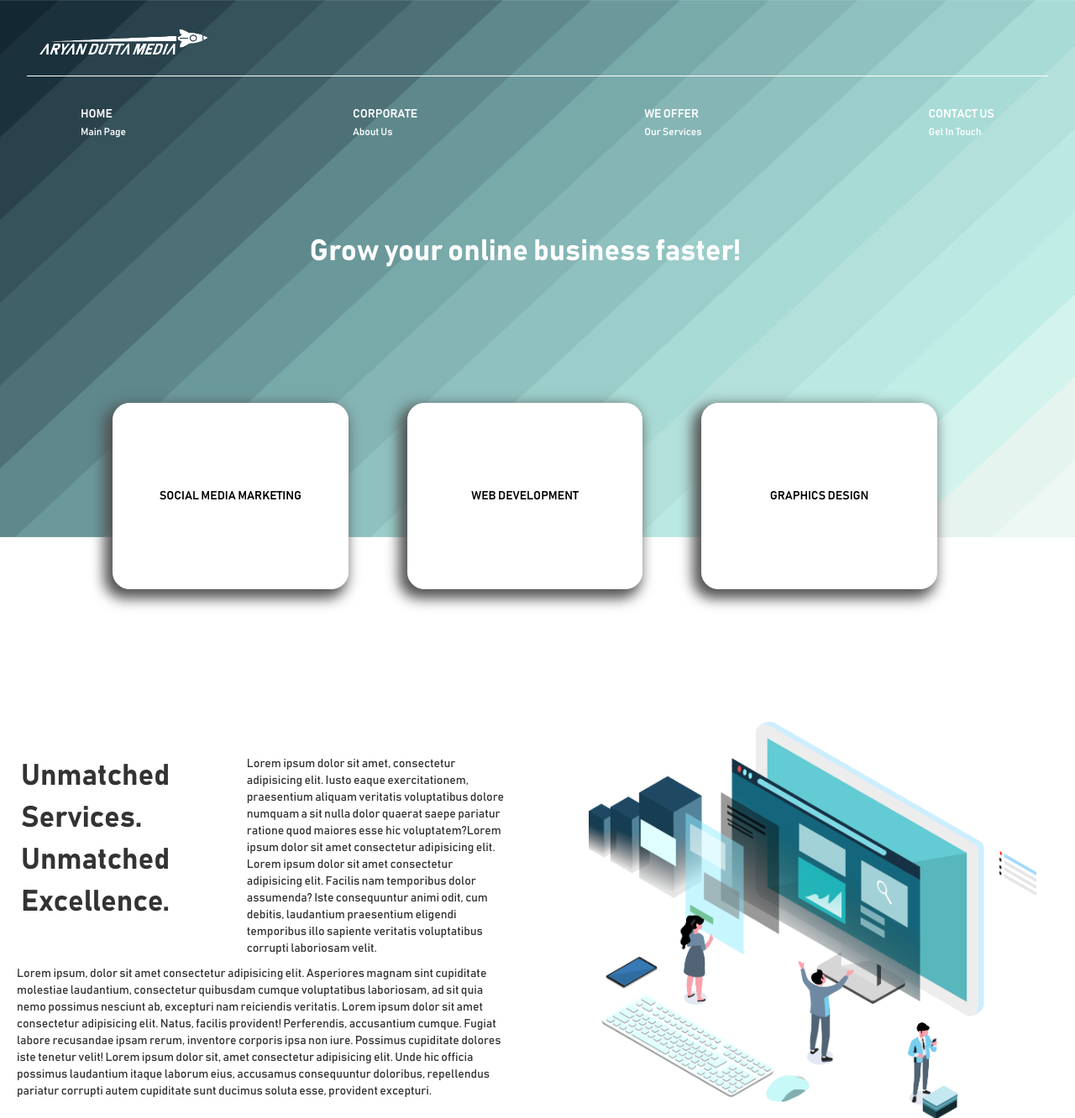
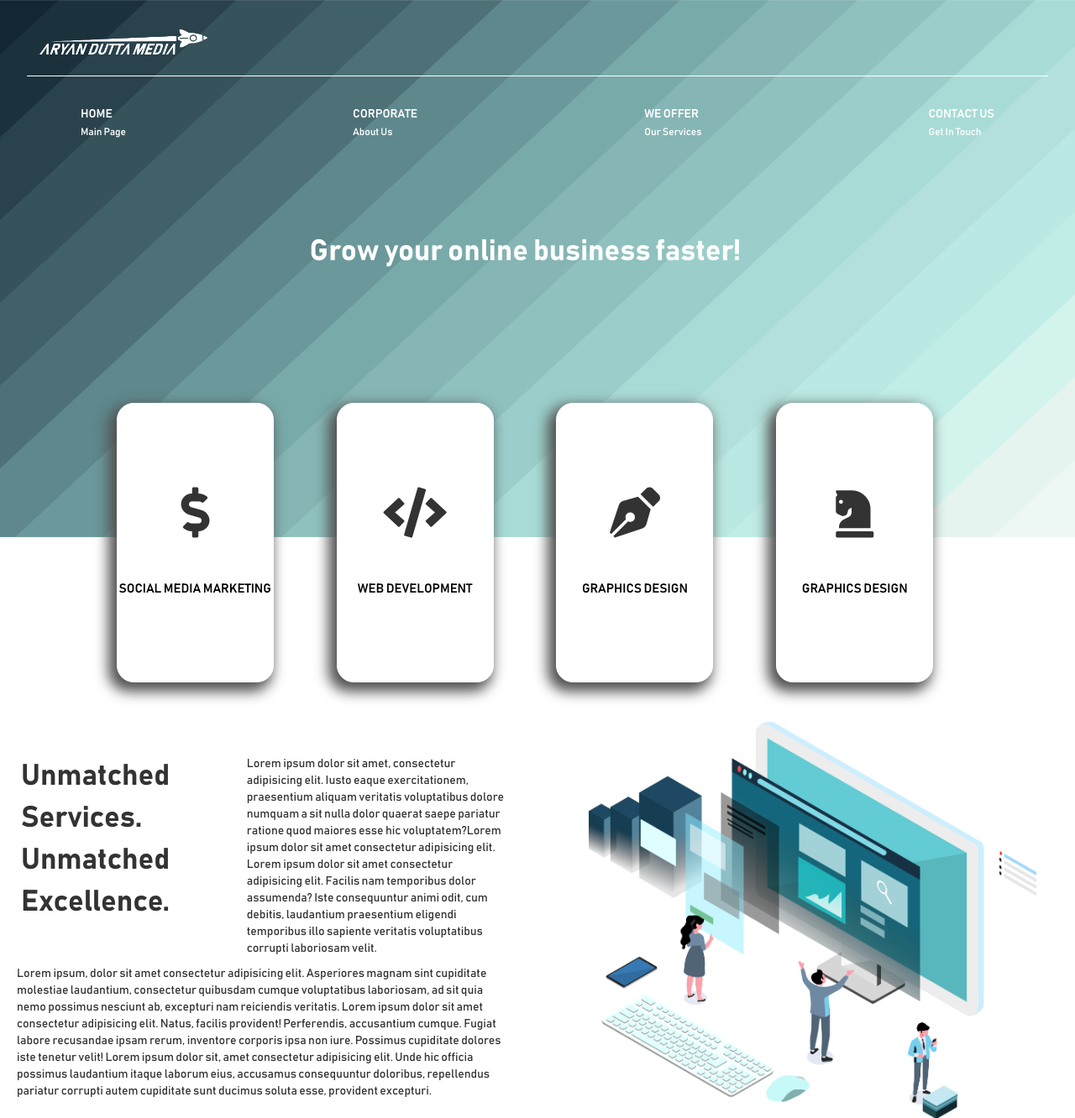
Before and after one commit to rittikdasgupta/office, a Django app: page / in a window 1280 px wide. Shown: the top 1332 px of the page at 84% size. Run offline with Django 3.2, Linux system fonts and the light colour scheme; some libraries are stand-ins or nearby versions.

Commit message:
Tablet Redisgned

```diff
--- a/main/static/css/index.css
+++ b/main/static/css/index.css
@@ -163,6 +163,7 @@ html {
 
 .card-wrapper {
   width: 100%;
+  height: 60%;
   position: absolute;
   top: 60vh;
 }
@@ -179,7 +180,25 @@ html {
       flex-wrap: wrap;
 }
 
+.card-wrapper .card-container #card1:hover {
+  transition: all .3s ease-in-out;
+  transform: scale(1.2);
+}
+.card-wrapper .card-container #card2:hover {
+  transition: all .3s ease-in-out;
+  transform: scale(1.2);
+}
+.card-wrapper .card-container #card3:hover {
+  transition: all .3s ease-in-out;
+  transform: scale(1.2);
+}
+.card-wrapper .card-container #card4:hover {
+  transition: all .3s ease-in-out;
+  transform: scale(1.2);
+}
+
 .card-wrapper .card-container .text {
+  height: 70%;
   background-color: white;
   padding: 100px 0px 100px 0px;
   border: 1px solid white;
@@ -189,12 +208,44 @@ html {
   text-align: center;
 }
 
+.card-wrapper .card-container .text #card-icon {
+font-size: 15px;
+justify-content: center;
+display: -webkit-box;
+display: -ms-flexbox;
+display: flex;
+-webkit-box-align: center;
+-ms-flex-align: center;
+align-items: center;
+font-weight: bold;
+padding-bottom: 50px;
+}
+
 .card-wrapper .card-container .text #card-text {
   color: black;
   font-family: bahnschrift;
   font-weight: 600;
-  font-size: 14;
+  font-size: 15px;
   width: 80px;
+  text-align: center;
+}
+.card-wrapper .card-container .text #right-arrow {
+display : none;
+}
+
+.card-wrapper .card-container .text:hover #right-arrow{
+font-size: 15px;
+justify-content: center;
+display: -webkit-box;
+display: -ms-flexbox;
+display: flex;
+-webkit-box-align: center;
+-ms-flex-align: center;
+align-items: center;
+font-weight: bold;
+padding-top: 30px;
+display: block;
+transition: all .2s ease-in-out;
 }
 
 #business-section {
@@ -323,7 +374,7 @@ html {
 
 #crow3 .row .container .card .card-body .card-title {
   font-family: bahnschrift;
-  font-size: 24px;
+  font-size: 26px;
   font-weight: 500;
   padding-bottom: 15px;
 }
--- a/main/static/css/index.scss
+++ b/main/static/css/index.scss
@@ -149,10 +149,11 @@ html{
 //SERVICE CARDS
 .card-wrapper{
     width:100%;
+    height: 50%;
     position: absolute;
     top:60vh;
     .card-container{
-        width:90%;
+        width:100%;
         display: flex;
         justify-content: space-between;
         flex-wrap: wrap;
@@ -163,6 +164,18 @@ html{
             border-radius: 20px;
             box-shadow: -6px 7px 16px 4px rgba(82,82,82,1);
             text-align: center;
+            // #card-icon{
+            //     font-size: 15px;
+            //     justify-content: center;
+            //     display: -webkit-box;
+            //     display: -ms-flexbox;
+            //     display: flex;
+            //     -webkit-box-align: center;
+            //     -ms-flex-align: center;
+            //     align-items: center;
+            //     font-weight: bold;
+            //     padding-bottom: 50px;
+            // }
             #card-text{
                 color:black;
                 font-family: bahnschrift;
--- a/main/templates/main/index.html
+++ b/main/templates/main/index.html
@@ -122,20 +122,33 @@
             <!--SERVICE CARDS-->
             <div class="row card-wrapper" id="service-cards-lg">
                 <div class="container card-container">
-                    <div class="col-xs-3 text">
+                    <div class="col-xs-2 text" id="card1">
+                        <span id="card-icon"><i class="fas fa-dollar-sign fa-4x"></i></span>
                         <span id="card-text">
                             SOCIAL MEDIA MARKETING
                         </span>
+                        <span id="right-arrow"><i class="fas fa-angle-right fa-2x"></i></span>
                     </div>
-                    <div class="col-xs-3 text">
+                    <div class="col-xs-2 text" id="card2">
+                        <span id="card-icon"><i class="fas fa-code fa-4x"></i></span>
                         <span id="card-text">
                             WEB DEVELOPMENT
                         </span>
+                        <span id="right-arrow"><i class="fas fa-angle-right fa-2x"></i></span>
                     </div>
-                    <div class="col-xs-3 text">
+                    <div class="col-xs-2 text" id="card3">
+                        <span id="card-icon"><i class="fas fa-pen-nib fa-4x"></i></span>
                         <span id="card-text">
                             GRAPHICS DESIGN
                         </span>
+                        <span id="right-arrow"><i class="fas fa-angle-right fa-2x"></i></span>
+                    </div>
+                    <div class="col-xs-2 text" id="card4">
+                        <span id="card-icon"><i class="fas fa-chess-knight fa-4x"></i></span>
+                        <span id="card-text">
+                            GRAPHICS DESIGN
+                        </span>
+                        <span id="right-arrow"><i class="fas fa-angle-right fa-3x"></i></span>
                     </div>
                 </div>
             </div>
```
